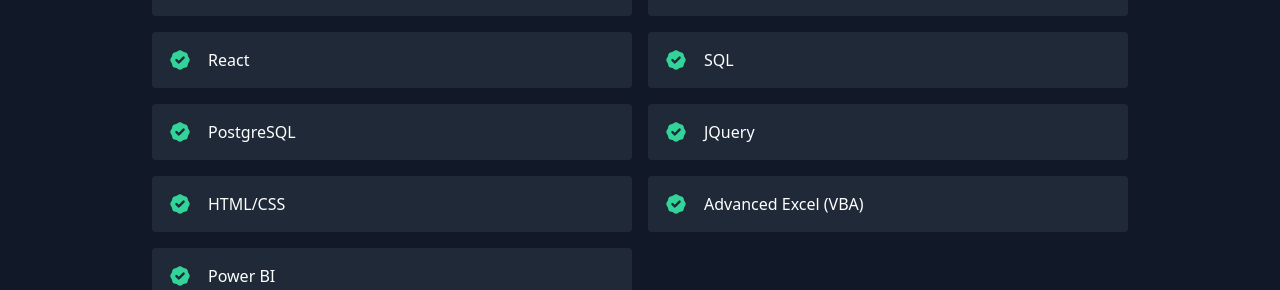
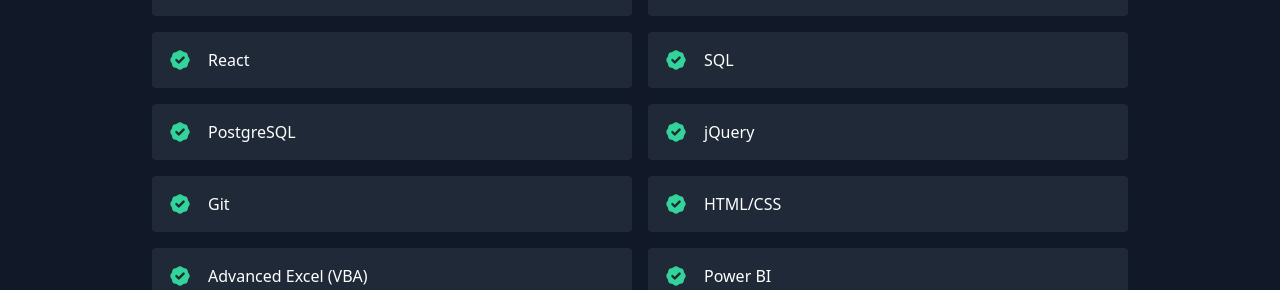
Before and after one commit to mben429/Portfolio-2022, a React (Create React App) app: page / in a window 1280 px wide. Shown: the part 1928-2218 px from the top of the page. Built offline with nearby package versions, Linux system fonts and the light colour scheme.

Commit message:
added a skill

```diff
--- a/src/data.js
+++ b/src/data.js
@@ -41,7 +41,8 @@
   "React",
   "SQL",
   "PostgreSQL",
-  "JQuery",
+  "jQuery",
+  "Git",
   "HTML/CSS",
   "Advanced Excel (VBA)",
   "Power BI"
```
